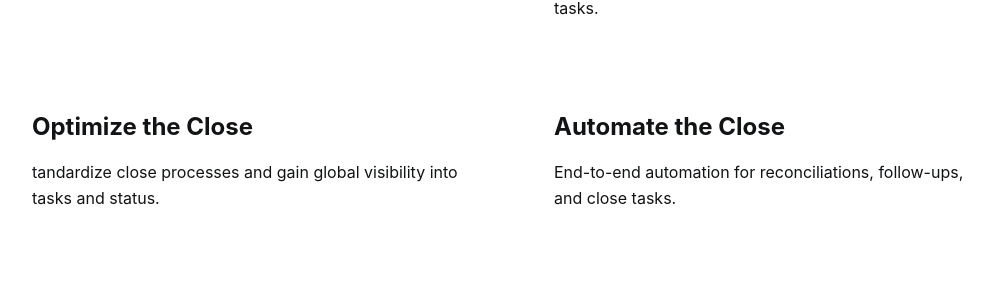
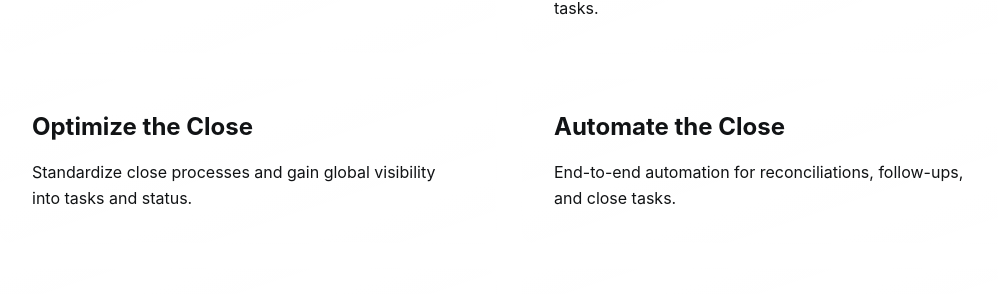
Before and after one commit to kietpham0810/Fintech-Hub-Global, a React (Vite) app: page / in a window 1280 px wide. Shown: the part 1194-1488 px from the top of the page, without its empty margins (131-1129 px from the left). Built offline with nearby package versions, Linux system fonts and the light colour scheme.

Commit message:
Update v1

```diff
--- a/src/blocks/PlatformsBlock.jsx
+++ b/src/blocks/PlatformsBlock.jsx
@@ -1,5 +1,46 @@
 import React from 'react';
 import { motion } from 'framer-motion';
+
+// BÓC TÁCH DỮ LIỆU: Array of Objects
+// Nếu muốn thêm/sửa/xóa dịch vụ, chỉ cần thao tác trên mảng này. Tuyệt đối không chạm vào phần HTML bên dưới.
+const platformsData = [
+  {
+    id: 1,
+    title: "Accounting Transformation Platform",
+    description: "Unified, audit‑ready platform that centralizes and automates accounting workflows.",
+    isHighlight: true, // Điều khiển việc sử dụng text màu Primary hay màu Ivory
+  },
+  {
+    id: 2,
+    title: "AI Agents & Automation",
+    description: "No-code AI agents that generate checklists, explain variances, match transactions, and automate inbox tasks.",
+    isHighlight: false,
+  },
+  {
+    id: 3,
+    title: "Optimize the Close",
+    description: "Standardize close processes and gain global visibility into tasks and status.",
+    isHighlight: true,
+  },
+  {
+    id: 4,
+    title: "Automate the Close",
+    description: "End-to-end automation for reconciliations, follow-ups, and close tasks.",
+    isHighlight: false,
+  },
+  {
+    id: 5,
+    title: "Connected Compliance",
+    description: "Automated evidence collection and controls to reduce compliance risk.",
+    isHighlight: false,
+  },
+  {
+    id: 6,
+    title: "Integrated Record‑to‑Report",
+    description: "Faster, more accurate reporting by consolidating systems and processes.",
+    isHighlight: true,
+  }
+];
 
 const PlatformsBlock = () => {
   return (
@@ -18,95 +59,37 @@ const PlatformsBlock = () => {
       </motion.div>
 
       <div className="grid grid-cols-1 md:grid-cols-2 gap-6">
-
+        {/* Render tự động bằng .map() */}
+        {platformsData.map((item, index) => (
           <motion.div
+            key={item.id}
             initial={{ opacity: 0, y: 50 }}
             whileInView={{ opacity: 1, y: 0 }}
             viewport={{ once: true }}
-          transition={{ duration: 0.5, delay: 0.1 }}
+            // Tính toán delay động dựa vào index: 0.1, 0.2, 0.3...
+            transition={{ duration: 0.5, delay: 0.1 * (index + 1) }}
             className="bg-gradient-to-br from-white/[0.02] to-[var(--color-datum-primary)]/10 border border-white/[0.05] rounded-2xl p-8 flex flex-col justify-between hover:border-[var(--color-datum-primary)]/60 transition-colors group cursor-pointer"
           >
             <div>
-            <h3 className="text-2xl font-bold text-[var(--color-datum-primary)] mb-4">Accounting Transformation Platform</h3>
-            <p className="text-base text-[var(--color-datum-ivory)]/80 leading-relaxed">Unified, audit‑ready platform that centralizes and automates accounting workflows..</p>
+              {/* Kiểm tra điều kiện isHighlight để render màu chữ tương ứng */}
+              <h3 className={`text-2xl font-bold mb-4 transition-colors ${
+                item.isHighlight
+                  ? 'text-[var(--color-datum-primary)]'
+                  : 'text-[var(--color-datum-ivory)] group-hover:text-[var(--color-datum-primary)]'
+              }`}>
+                {item.title}
+              </h3>
+              <p className={`text-base leading-relaxed ${
+                item.isHighlight
+                  ? 'text-[var(--color-datum-ivory)]/80'
+                  : 'text-[var(--color-datum-muted)]'
+              }`}>
+                {item.description}
+              </p>
             </div>
             <div></div>
           </motion.div>
-
-        {/* Card 1: Optimize the Close */}
-        <motion.div
-          initial={{ opacity: 0, y: 50 }}
-          whileInView={{ opacity: 1, y: 0 }}
-          viewport={{ once: true }}
-          transition={{ duration: 0.5, delay: 0.2 }}
-          className="bg-gradient-to-br from-white/[0.02] to-[var(--color-datum-primary)]/10 border border-white/[0.05] rounded-2xl p-8 flex flex-col justify-between hover:border-[var(--color-datum-primary)]/60 transition-colors group cursor-pointer"
-        >
-          <div>
-            <h3 className="text-2xl font-bold text-[var(--color-datum-ivory)] mb-4 group-hover:text-[var(--color-datum-primary)] transition-colors">AI Agents & Automation</h3>
-            <p className="text-base text-[var(--color-datum-muted)] leading-relaxed">No-code AI agents that generate checklists, explain variances, match transactions, and automate inbox tasks.</p>
-          </div>
-          <div></div>
-        </motion.div>
-
-         <motion.div
-          initial={{ opacity: 0, y: 50 }}
-          whileInView={{ opacity: 1, y: 0 }}
-          viewport={{ once: true }}
-          transition={{ duration: 0.5, delay: 0.3 }}
-          className="bg-gradient-to-br from-white/[0.02] to-[var(--color-datum-primary)]/10 border border-white/[0.05] rounded-2xl p-8 flex flex-col justify-between hover:border-[var(--color-datum-primary)]/60 transition-colors group cursor-pointer"
-        >
-          <div>
-            <h3 className="text-2xl font-bold text-[var(--color-datum-primary)] mb-4">Optimize the Close</h3>
-            <p className="text-base text-[var(--color-datum-ivory)]/80 leading-relaxed">tandardize close processes and gain global visibility into tasks and status.</p>
-          </div>
-          <div></div>
-        </motion.div>
-
-        {/* Card 2: Automate the Close */}
-        <motion.div
-          initial={{ opacity: 0, y: 50 }}
-          whileInView={{ opacity: 1, y: 0 }}
-          viewport={{ once: true }}
-          transition={{ duration: 0.5, delay: 0.4 }}
-          className="bg-gradient-to-br from-white/[0.02] to-[var(--color-datum-primary)]/10 border border-white/[0.05] rounded-2xl p-8 flex flex-col justify-between hover:border-[var(--color-datum-primary)]/60 transition-colors group cursor-pointer"
-        >
-          <div>
-            <h3 className="text-2xl font-bold text-[var(--color-datum-ivory)] mb-4 group-hover:text-[var(--color-datum-primary)] transition-colors">Automate the Close</h3>
-            <p className="text-base text-[var(--color-datum-muted)] leading-relaxed">End-to-end automation for reconciliations, follow-ups, and close tasks.</p>
-          </div>
-          <div></div>
-        </motion.div>
-
-        {/* Card 3: Connected Compliance */}
-        <motion.div
-          initial={{ opacity: 0, y: 50 }}
-          whileInView={{ opacity: 1, y: 0 }}
-          viewport={{ once: true }}
-          transition={{ duration: 0.5, delay: 0.5 }}
-          className="bg-gradient-to-br from-white/[0.02] to-[var(--color-datum-primary)]/10 border border-white/[0.05] rounded-2xl p-8 flex flex-col justify-between hover:border-[var(--color-datum-primary)]/60 transition-colors group cursor-pointer" >
-          <div>
-            <h3 className="text-2xl font-bold text-[var(--color-datum-ivory)] mb-4 group-hover:text-[var(--color-datum-primary)] transition-colors">Connected Compliance</h3>
-            <p className="text-base text-[var(--color-datum-muted)] leading-relaxed">Automated evidence collection and controls to reduce compliance risk.</p>
-          </div>
-          <div></div>
-        </motion.div>
-
-        {/* Card 4: AI Agents */}
-
-
-        <motion.div
-          initial={{ opacity: 0, y: 50 }}
-          whileInView={{ opacity: 1, y: 0 }}
-          viewport={{ once: true }}
-          transition={{ duration: 0.5, delay: 0.6 }}
-          className="bg-gradient-to-br from-white/[0.02] to-[var(--color-datum-primary)]/10 border border-white/[0.05] rounded-2xl p-8 flex flex-col justify-between hover:border-[var(--color-datum-primary)]/60 transition-colors group cursor-pointer"
-        >
-          <div>
-            <h3 className="text-2xl font-bold text-[var(--color-datum-primary)] mb-4">Integrated Record‑to‑Report</h3>
-            <p className="text-base text-[var(--color-datum-ivory)]/80 leading-relaxed">Faster, more accurate reporting by consolidating systems and processes.</p>
-          </div>
-          <div></div>
-        </motion.div>
+        ))}
       </div>
     </section>
   );
--- a/src/blocks/ProductsBlock.jsx
+++ b/src/blocks/ProductsBlock.jsx
@@ -1,4 +1,32 @@
 import React from 'react';
+
+// BÓC TÁCH DỮ LIỆU: Phân định rõ màu nền và màu chữ từ gốc
+const productsData = [
+  {
+    id: 1,
+    name: 'SLUSH',
+    bgColor: 'bg-[#a3d5ff]',
+    textColor: 'text-black'
+  },
+  {
+    id: 2,
+    name: 'SuiPlay 0X1',
+    bgColor: 'bg-[#1e2348]',
+    textColor: 'text-white'
+  },
+  {
+    id: 3,
+    name: '.NS',
+    bgColor: 'bg-[#8c3ef1]',
+    textColor: 'text-white'
+  },
+  {
+    id: 4,
+    name: 'SUIFRENS',
+    bgColor: 'bg-[#ffd38a]',
+    textColor: 'text-black'
+  }
+];
 
 const ProductsBlock = () => {
   return (
@@ -16,16 +44,14 @@ const ProductsBlock = () => {
           </button>
         </div>
 
-        {/* Lưới sản phẩm (Slush, SuiPlay, NS, SuiFrens) */}
+        {/* Lưới sản phẩm render động từ mảng productsData */}
         <div className="grid grid-cols-1 sm:grid-cols-2 lg:grid-cols-4 gap-6">
-          {[
-            { name: 'SLUSH', color: 'bg-[#a3d5ff]' },
-            { name: 'SuiPlay 0X1', color: 'bg-[#1e2348]' },
-            { name: '.NS', color: 'bg-[#8c3ef1]' },
-            { name: 'SUIFRENS', color: 'bg-[#ffd38a]' }
-          ].map((prod, idx) => (
-            <div key={idx} className={`${prod.color} rounded-3xl h-[300px] p-6 flex flex-col justify-between text-mysten-black`}>
-               <h3 className={`text-3xl font-black ${idx === 1 || idx === 2 ? 'text-white' : 'text-black'}`}>{prod.name}</h3>
+          {productsData.map((prod) => (
+            <div
+              key={prod.id}
+              className={`${prod.bgColor} rounded-3xl h-[300px] p-6 flex flex-col justify-between`}
+            >
+               <h3 className={`text-3xl font-black ${prod.textColor}`}>{prod.name}</h3>
                <div className="w-full h-3/4 bg-black/10 rounded-xl mt-4"></div> {/* Placeholder image */}
             </div>
           ))}
--- a/src/pages/Contact.jsx
+++ b/src/pages/Contact.jsx
@@ -14,7 +14,7 @@ const Contact = () => {
     const formData = new FormData(e.target);
 
     // Gửi Fetch API đến FormSubmit (LƯU Ý CÓ CHỮ /ajax/)
-    fetch("https://formsubmit.co/ajax/lynn@datumai.online", {
+    fetch("https://formsubmit.co/ajax/4f16c4ce5654c2d08551139fb30d4b65", {
       method: "POST",
       body: formData,
       headers: {
```
Also changed, not shown: src/blocks/FooterBlock.jsx (+14 -23 lines), src/components/Navbar.jsx (+10 -17 lines). Lines whose indentation alone changed are shown as unchanged.
